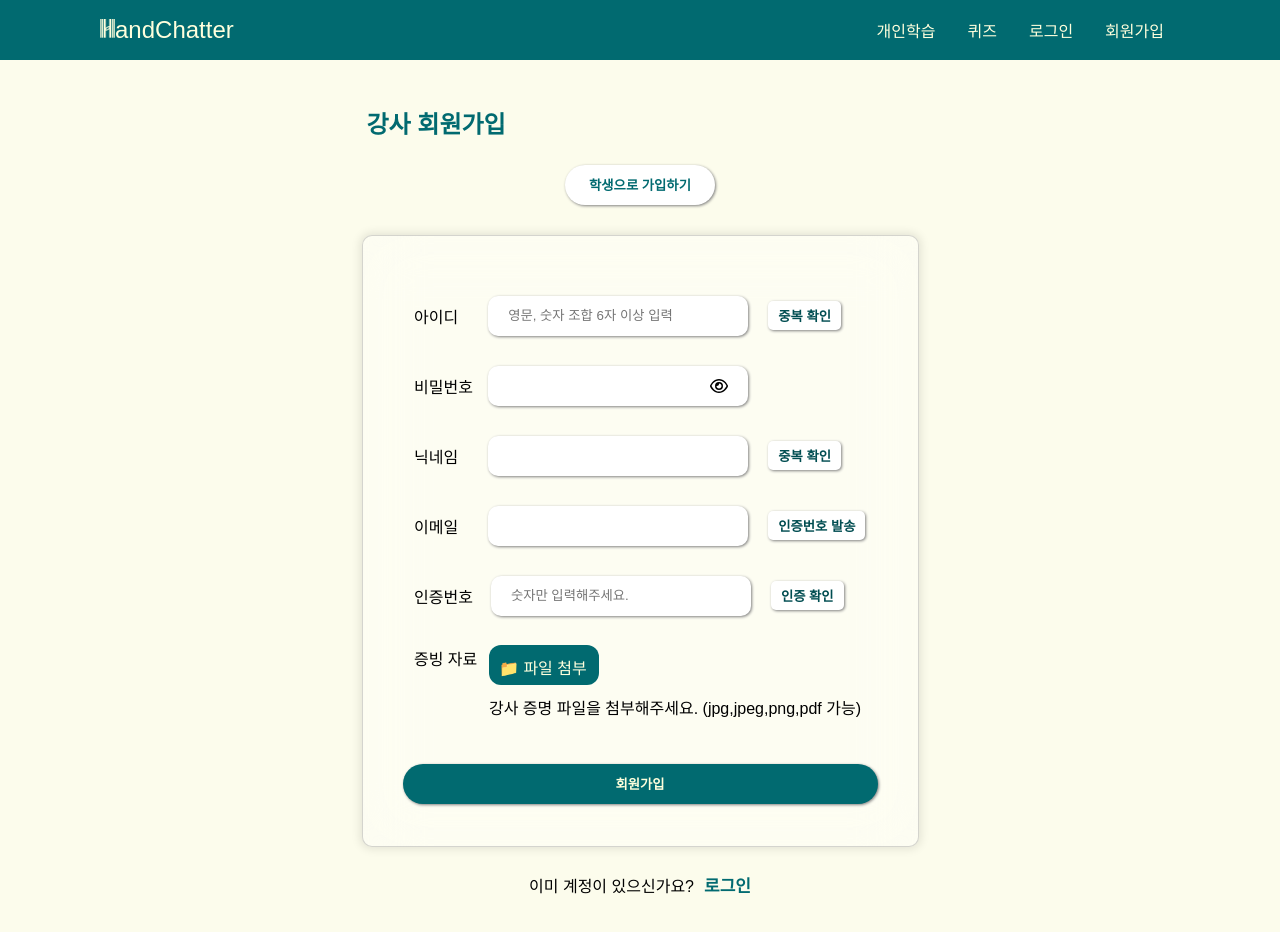
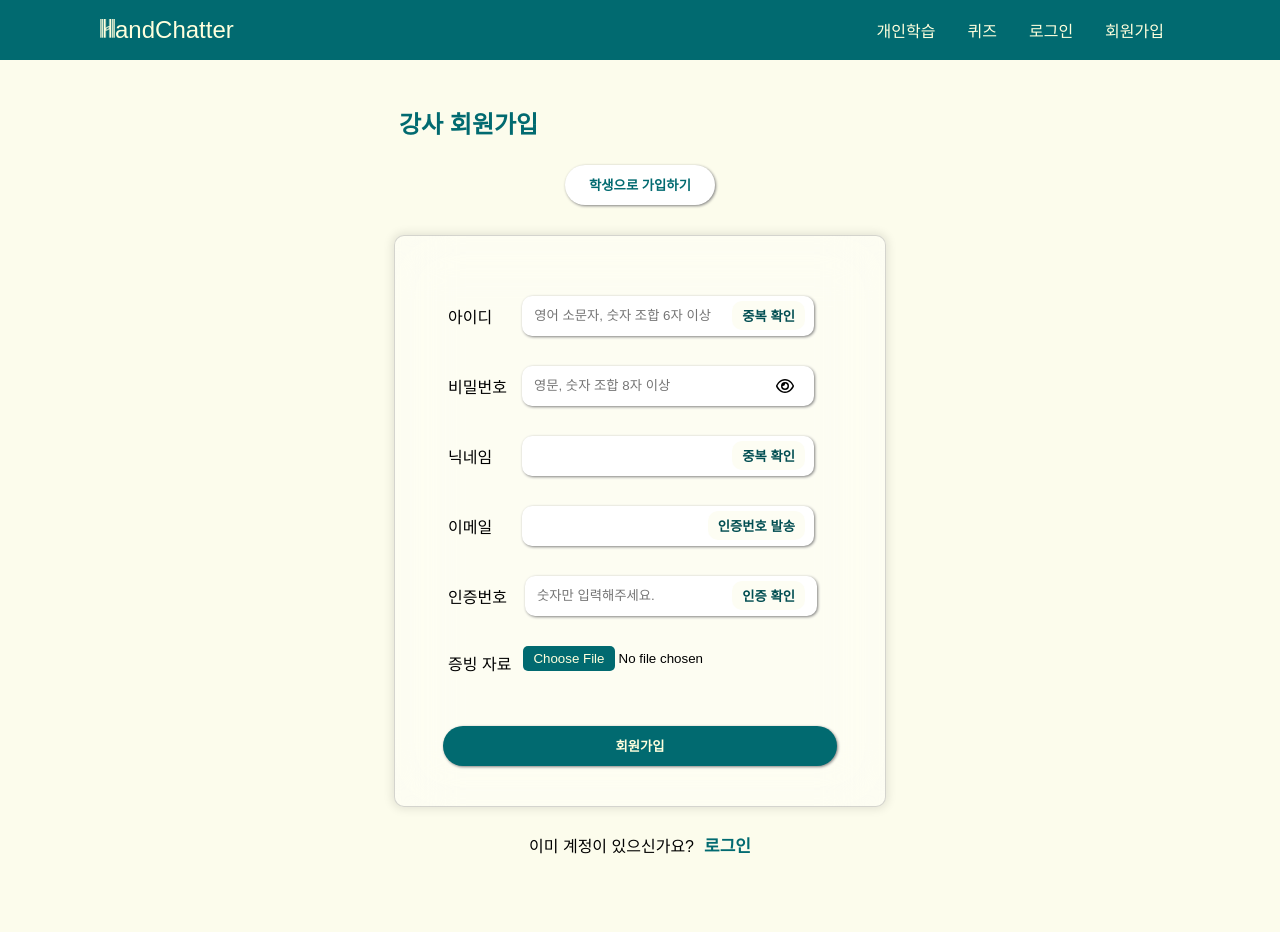
Before and after one commit to purple11-11/HandChatter, a React (Create React App) app in the folder client/: page /signup/tutor in a window 1280 px wide. Shown: the top 932 px of the page. Built offline with nearby package versions, Linux system fonts and the light colour scheme; no server answers; a web font is replaced by a local one.

Commit message:
fix: [FE] 강사 회원가입 오류 수정

```diff
--- a/client/src/components/form/SignupForm.tsx
+++ b/client/src/components/form/SignupForm.tsx
@@ -2,9 +2,7 @@ import { useFormContext } from "react-hook-form";
 import { RoleProps, SignupData } from "../../types/interface";
 import PasswordInput from "../input/PasswordInput";
 import styles from "./signupForm.module.scss";
-import React, { useCallback, useState } from "react";
 
-// signup, checkDuplicate 함수를 props로 받아옴
 interface SignupFormProps {
     checkDuplicate: (keyword: string, value: string) => Promise<void>;
     signup: (
@@ -29,33 +27,28 @@ export default function SignupForm({
         formState: { errors },
     } = useFormContext<SignupData>();
 
-    const [fileName, setFileName] = useState<string>("");
-    const fileInputHandler = useCallback((e: React.ChangeEvent<HTMLInputElement>) => {
-        const file = e.target.files?.[0];
-        if (file) {
-            setFileName(file.name);
-        }
-    }, []);
+    const onSubmit = async (data: SignupData) => {
+        const { id, password, nickname, email, authDocument } = data;
 
-    const onSubmit = (data: SignupData) => {
-        const { id, password, nickname, email, authDocument } = data;
-        // TODO: tutor의 경우 authDocument가 없을 때 alert 띄우기
-        /* if (role === "tutor" && authDocument) {
-            if (!authDocument || authDocument.length === 0) {
-                return alert("증빙 자료를 첨부해주세요.");
-            } */
-
+        try {
             if (role === "tutor" && authDocument) {
                 const formData = new FormData();
                 formData.append("id", id);
                 formData.append("password", password);
                 formData.append("nickname", nickname);
                 formData.append("email", email);
+                // if (authDocument) {
                 formData.append("authDocument", authDocument[0]);
-            signup(role, formData);
+                // }
+                await signup(role, formData);
             } else {
                 const newData = { id, password, nickname, email };
-            signup(role, newData);
+                await signup(role, newData);
+            }
+        } catch (error: unknown) {
+            if (error instanceof Error) {
+                console.error(error.message);
+            }
         }
     };
 
@@ -74,10 +67,13 @@ export default function SignupForm({
                             <label htmlFor="id">아이디</label>
                             <input
                                 type="text"
-                                {...register("id", { required: "아이디를 입력해주세요." })}
+                                {...register("id", {
+                                    required: "아이디를 입력해주세요.",
+                                    minLength: 6,
+                                })}
                                 id="id"
                                 autoComplete="username"
-                                placeholder="영문, 숫자 조합 6자 이상 입력"
+                                placeholder="영어 소문자, 숫자 조합 6자 이상"
                             />
                             <button
                                 className={`${styles.check_btn}`}
@@ -91,8 +87,9 @@ export default function SignupForm({
                             <label htmlFor="pw">비밀번호</label>
                             <PasswordInput
                                 type="password"
-                                {...register("password", { required: true })}
+                                {...register("password", { required: true, minLength: 8 })}
                                 id="pw"
+                                placeholder="영문, 숫자 조합 8자 이상"
                             />
                         </div>
                         <div className={`${styles.signup_nickname}`}>
@@ -143,31 +140,20 @@ export default function SignupForm({
                         </div>
                         {role !== "student" && (
                             <div className={`${styles.signup_auth_document}`}>
-                                <label htmlFor="auth_document">
-                                    증빙 자료
-                                    <div className={`${styles.file_input}`}>
-                                        <div className={`${styles.file_btn}`}>📁 파일 첨부</div>
-                                        {fileName ? (
-                                            <p>{fileName}</p>
-                                        ) : (
-                                            "강사 증명 파일을 첨부해주세요. (jpg,jpeg,png,pdf 가능)"
-                                        )}
-                                    </div>
-                                </label>
+                                <label htmlFor="auth_document">증빙 자료</label>
                                 <input
                                     type="file"
                                     id="auth_document"
                                     accept=".jpg, .jpeg, .png, .pdf"
                                     {...register("authDocument", { required: true })}
-                                    onChange={fileInputHandler}
                                 />
                             </div>
                         )}
-                    </div>
 
                         <button className={`${styles.submit_btn}`} type="submit">
                             회원가입
                         </button>
+                    </div>
                 </form>
             </div>
         </>
--- a/client/src/components/form/signupForm.module.scss
+++ b/client/src/components/form/signupForm.module.scss
@@ -1,7 +1,8 @@
 @import "../../styles/util";
 
-.signup_stu_wrapper {
-    width: 495px;
+.signup_stu_wrapper,
+.signup_tu_wrapper {
+    width: 430px;
     background-color: #ffffff59;
     border: 1px solid rgba(145, 145, 145, 0.377);
     backdrop-filter: blur(30px);
@@ -9,19 +10,14 @@
     border-radius: 10px;
     padding: 30px;
     margin-top: 10px;
-    height: 460px;
+}
+
+.signup_stu_wrapper {
+    height: 440px;
 }
 
 .signup_tu_wrapper {
-    width: 495px;
-    background-color: #ffffff59;
-    border: 1px solid rgba(145, 145, 145, 0.377);
-    backdrop-filter: blur(30px);
-    box-shadow: 0 0 10px 2px rgba(0, 0, 0, 0.1);
-    border-radius: 10px;
-    padding: 30px;
-    margin-top: 10px;
-    height: 550px;
+    height: 510px;
 }
 
 .submit_btn {
@@ -62,11 +58,18 @@ form {
     align-items: center;
     margin-left: 5px;
     input {
-        width: 200px;
+        width: 230px;
         height: 40px;
         border-radius: 10px;
-        padding: 0 40px 0 20px;
+        padding: 0 50px 0 12px;
         border: none;
+    }
+    button {
+        position: absolute;
+        right: 80px;
+        box-shadow: none;
+        border-radius: 10px;
+        background-color: #fdfdf3;
     }
 }
 
@@ -107,6 +110,9 @@ input::-webkit-inner-spin-button {
 }
 
 .signup_auth_document {
+    display: flex;
+    flex-direction: row;
+    align-items: flex-start;
     .file_input {
         margin: -25px 10px 0 75px;
         .file_btn {
@@ -121,15 +127,18 @@ input::-webkit-inner-spin-button {
         }
     }
     label {
-        p {
-            width: 210px;
-            overflow: hidden;
-            white-space: nowrap;
-            text-overflow: ellipsis;
-        }
+        margin-top: 5px;
     }
     input {
-        display: none;
+        box-shadow: none;
+    }
+    input[type="file"]::-webkit-file-upload-button {
+        border: none;
+        background-color: $color-primary;
+        color: $color-second;
+        border-radius: 5px;
+        padding: 5px 10px;
+        cursor: pointer;
     }
 }
 
--- a/client/src/pages/account/Signup.tsx
+++ b/client/src/pages/account/Signup.tsx
@@ -54,6 +54,8 @@ export default function StudentSignup({ role }: RoleProps) {
     const checkDuplicate = async (keyword: string, value: string): Promise<void> => {
         if (!value) return alert(`${keyword === "id" ? "아이디를" : "닉네임을"} 입력해주세요.`);
 
+        if (keyword === "id" && value.length < 6) return alert("아이디는 6자 이상이어야 합니다.");
+
         try {
             const url = `${process.env.REACT_APP_API_SERVER}/api/check${
                 role === "student" ? "Student" : "Tutor"
@@ -74,12 +76,16 @@ export default function StudentSignup({ role }: RoleProps) {
 
     // 회원가입
     const signup = async (role: string, data: SignupData | FormData) => {
+        console.log("data", data);
+
         if (!isIdChecked || !isNicknameChecked)
             return alert("아이디와 닉네임 모두 중복 확인을 해주세요.");
 
         if (!isCertified) return alert("이메일 인증을 해주세요.");
 
         if (data instanceof FormData) {
+            // if (!data.get("authDocument")) return alert("인증서를 업로드해주세요.");
+
             const newFormData = new FormData();
             data.forEach((value, key) => {
                 const newKey = key === "authDocument" ? "auth" : key;
@@ -110,8 +116,12 @@ export default function StudentSignup({ role }: RoleProps) {
 
                 alert(`${res.data}! ${data.nickname}님 환영합니다🎉\n로그인 페이지로 이동합니다.`);
                 navigate("/login");
-            } catch (error) {
-                console.error("회원가입 오류", error);
+            } catch (error: unknown) {
+                if (axios.isAxiosError(error)) {
+                    alert(error.response?.data || error.message);
+                } else if (error instanceof Error) {
+                    alert(error.message);
+                }
             }
         }
     };
@@ -120,13 +130,18 @@ export default function StudentSignup({ role }: RoleProps) {
     const sendEmail = async (email: string) => {
         if (!email) return alert("이메일을 입력해주세요.");
 
+        if (!email.includes("@" && (".co" || ".com")))
+            return alert("이메일 형식이 올바르지 않습니다.");
+
         try {
             const res = await axios.post(`${process.env.REACT_APP_API_SERVER}/api/email`, {
                 email,
             });
 
-            if (res.data.randomNum) setRandomNum(res.data.randomNum);
-            else alert(res.data);
+            if (res.data.randomNum) {
+                setRandomNum(res.data.randomNum);
+                alert("인증번호가 전송되었습니다.");
+            } else alert(res.data);
         } catch (error) {
             console.error("이메일 전송 오류", error);
         }
--- a/client/src/pages/quiz/quiz.module.scss
+++ b/client/src/pages/quiz/quiz.module.scss
@@ -65,6 +65,7 @@
         border-bottom: 5px solid gray;
         &:hover {
             color: $color-text-green;
+            background-color: $color-second;
             font-weight: 700;
             transform: translateY(5px);
             transition: 0.2s ease-out;
```
Lines whose indentation alone changed are shown as unchanged.
